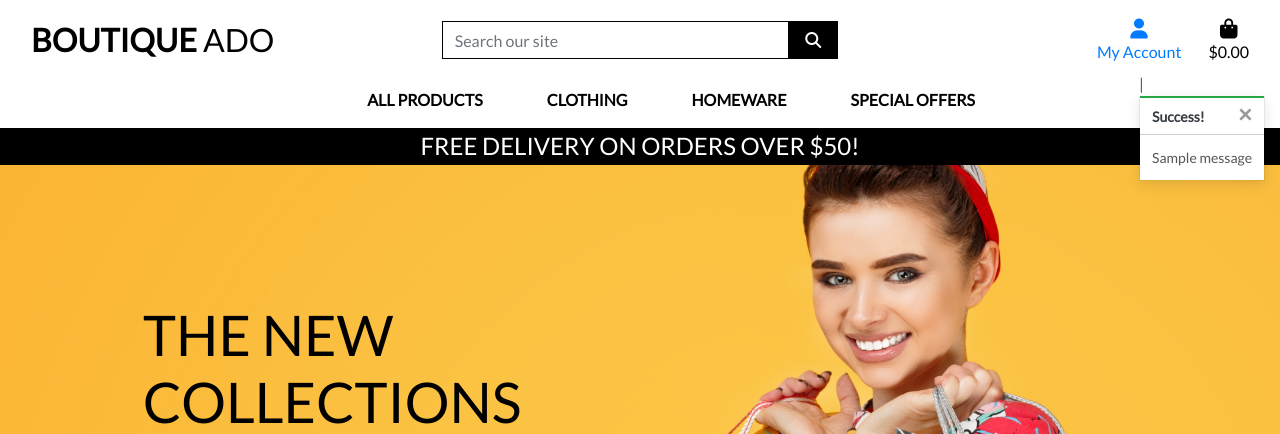
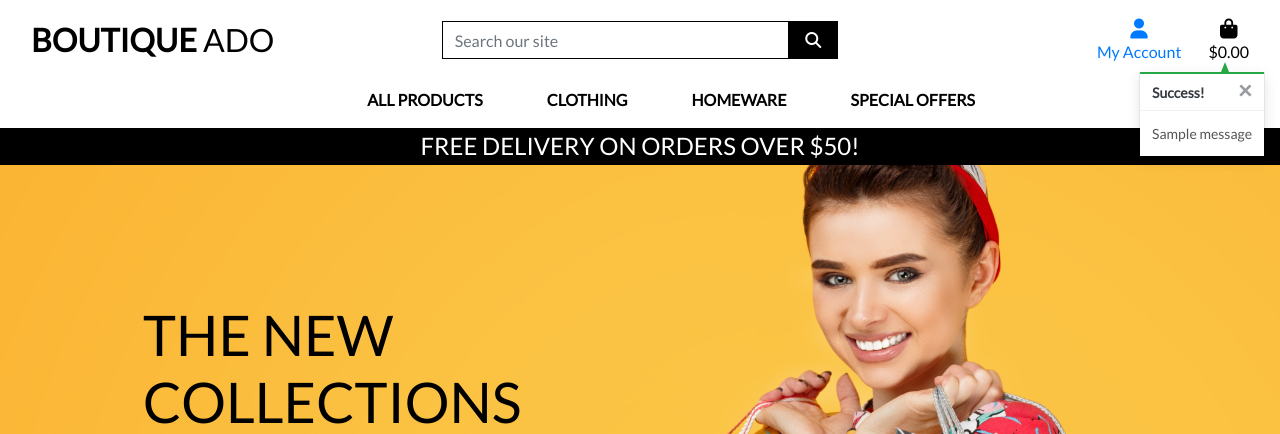
Before and after one commit to ryanmcnally93/boutique-ado-minip, a Django app: page / in a window 1280 px wide. Shown: the top 434 px of the page. Run offline with Django 3.2, Linux system fonts and the light colour scheme; tables that the repository leaves empty hold one stand-in row (values such as "Sample post"); one stand-in notice (Sample message) is shown; some libraries are stand-ins or nearby versions.

Commit message:
Halfway . through toasts part4

```diff
--- a/static/css/base.css
+++ b/static/css/base.css
@@ -117,6 +117,55 @@
     height: 2px;
 }
 
+.arrow-up {
+    width: 0;
+    height: 0;
+    border-left: 4px solid transparent;
+    border-right: 4px solid transparent;
+    border-bottom: 10px solid black;
+    position: absolute;
+    top: -10px;
+    right: 36px;
+}
+
+.arrow-primary {
+    border-bottom-color: #007bff !important;
+}
+
+.arrow-secondary {
+    border-bottom-color: #6c757d !important;
+}
+
+.arrow-success {
+    border-bottom-color: #28a745 !important;
+}
+
+.arrow-danger {
+    border-bottom-color: #dc3545 !important;
+}
+
+.arrow-warning {
+    border-bottom-color: #ffc107 !important;
+}
+
+.arrow-info {
+    border-bottom-color: #17a2b8 !important;
+}
+
+.arrow-light {
+    border-bottom-color: #f8f9fa !important;
+}
+
+.arrow-dark {
+    border-bottom-color: #343a40 !important;
+}
+
+.bag-notification-wrapper {
+    height: 100%;
+    overflow-x: hidden;
+    overflow-y: auto;
+}
+
 /* -------------------------------- Media Queries */
 
 /* Slightly larger container on xl screens */
--- a/templates/base.html
+++ b/templates/base.html
@@ -122,7 +122,7 @@
 
     {% if messages %}
         <div class="message-container">
-            |{% for message in messages %}
+            {% for message in messages %}
                 {% with message.level as level %}
                     {% if level == 40 %}
                         {% include 'includes/toasts/toast_error.html' %}
--- a/templates/includes/toasts/toast_success.html
+++ b/templates/includes/toasts/toast_success.html
@@ -8,6 +8,46 @@
         </button>
     </div>
     <div class="toast-body bg-white">
-        {{ message }}
+        <div class="row">
+            <div class="col">
+                {{ message }}
+            </div>
+        </div>
+        {% if grand_total %}
+            <p class="logo-font bg-white text-black py-1">Your Bag ({{ product_count }})</p>
+            <div class="bag-notification-wrapper">
+                {% for item in bag_items %}
+                    <div class="row">
+                        <div class="col-3 my-1">
+                            <img class="w-100" src="{{ item.product.image.url }}">
+                        </div>
+                        <div class="col-9">
+                            <p class="my-0"><strong>{{ item.product.name }}</strong></p>
+                            <p class="my-0 small">Size: {% if item.product.has_sizes %}{{ item.size|upper }}{% else %}N/A{% endif %}</p>
+                            <p class="my-0 small text-muted">Qty: {{ item.quantity }}</p>
+                        </div>
+                    </div>
+                {% endfor %}
+            </div>
+            <div class="row">
+                <div class="col">
+                    <strong><p class="mt-3 mb-1 text-black">
+                        Total{% if free_delivery_delta > 0 %} (Exc. delivery){% endif %}:
+                        <span class="float-right">${{ total|floatformat:2 }}</span>
+                    </p></strong>
+                    {% if free_delivery_delta > 0 %}
+                        <p class="mb-0 p-2 bg-warning shadow-sm text-black text-center">
+                            Spend <strong>${{ free_delivery_delta }}</strong> more to get free next day delivery!
+                        </p>
+                    {% endif %}
+                    <a href="{% url 'view_bag' %}" class="btn btn-black btn-block rounded-0">
+                        <span class="text-uppercase">Go To Secure Checkout</span>
+                        <span class="icon">
+                            <i class="fas fa-lock"></i>
+                        </span>
+                    </a>
+                </div>
+            </div>
+        {% endif %}
     </div>
 </div>
```
Also changed, not shown: bag/views.py (+20 -2 lines).
